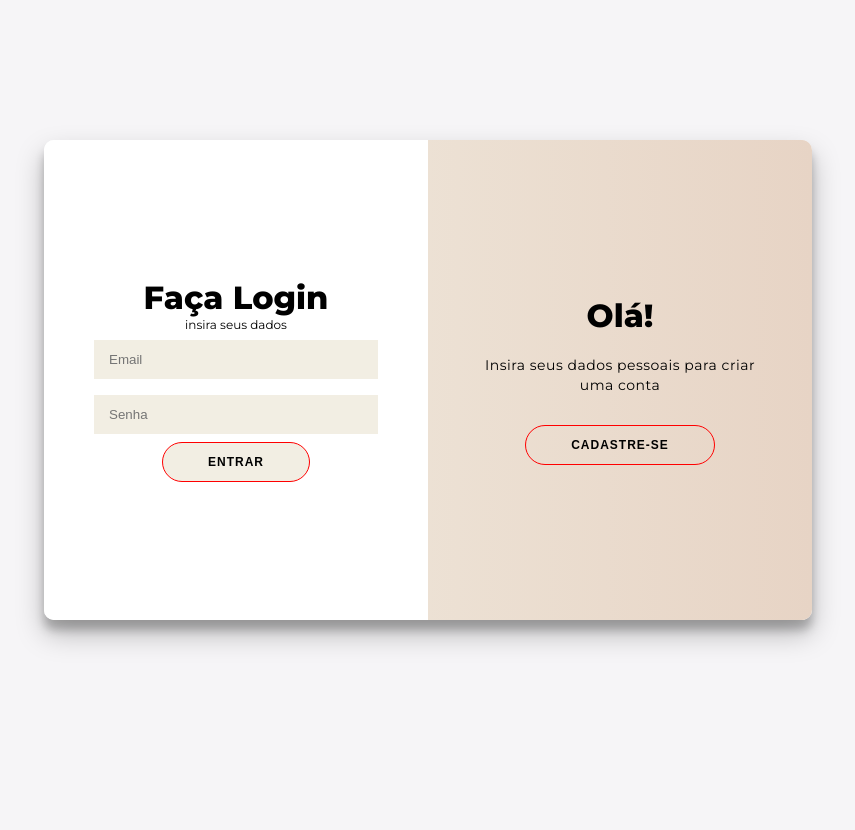
After one commit to kelvinkauan/bkmeventos, a PHP site: page /login/login.php in a window 1280 px wide. The commit adds this page. Shown: the whole page, without its empty margins (212-1067 px from the left). Run offline with PHP 8.4, Linux system fonts and the light colour scheme; some libraries are stand-ins or nearby versions.

Commit message:
login e cadastro com o frontend

```diff
--- /dev/null
+++ b/app/login/login.php
@@ -0,0 +1,66 @@
+<!DOCTYPE html>
+<html lang="en" dir="ltr">
+
+<head>
+  <meta charset="utf-8">
+  <title>Login</title>
+  <link rel="stylesheet" href="../views/styleLogin/style.css">
+  <link href="https://fonts.googleapis.com/css?family=Arvo" rel="stylesheet">
+	<link rel='stylesheet' href='https://cdnjs.cloudflare.com/ajax/libs/font-awesome/5.14.0/css/all.min.css'>
+</head>
+
+<body>
+
+
+<div class="container" id="container">
+	<div class="form-container sign-up-container">
+		<form action="./OrganizadorController.php?action=create" method="POST">
+			<h1>Crie sua conta</h1>
+			<!--  <div class="social-container">
+				<a href="#" class="social"><i class="fab fa-facebook-f"></i></a>
+				<a href="#" class="social"><i class="fab fa-google-plus-g"></i></a>
+
+			</div>-->
+			<span>use seu e-mail para se registrar</span>
+			<input type="text" name="nome" placeholder="Nome" />
+			<input type="email" name="email" placeholder="Email" />
+			<input type="password" name="senha" placeholder="Senha" />
+			<button type="submit" value="Cadastrar">Cadastrar</button>
+		</form>
+	</div>
+	<div class="form-container sign-in-container">
+		<form action="./OrganizadorController.php?action=login" method="POST">
+			<h1>Faça Login</h1>
+			<!-- <div class="social-container">
+				 <a href="#" class="social"><i class="fab fa-facebook-f"></i></a>
+				<a href="#" class="social"><i class="fab fa-google-plus-g"></i></a>
+
+			</div> -->
+			<span> insira seus dados</span>
+			<input type="email" name="email"placeholder="Email" />
+			<input type="password" name="senha" placeholder="Senha" />
+			<!-- <a href="#">Esqueceu sua senha?</a> -->
+			<button type="submit" value="login">Entrar</button>
+			<input value="1" name="login" type="hidden">
+		</form>
+	</div>
+	<div class="overlay-container">
+		<div class="overlay">
+			<div class="overlay-panel overlay-left">
+				<h1>Bem-vindo de volta!</h1>
+				<p>Para se manter conectado, faça login com seus dados pessoais</p>
+				<button class="ghost" id="signIn">Entrar</button>
+			</div>
+			<div class="overlay-panel overlay-right">
+				<h1>Olá!</h1>
+				<p>Insira seus dados pessoais para criar uma conta</p>
+				<button class="ghost" id="signUp">Cadastre-se</button>
+			</div>
+		</div>
+	</div>
+</div>
+
+<script src="../views/styleLogin/login.js" charset="utf-8"></script>
+</body>
+
+</html>
--- /dev/null
+++ b/app/views/styleLogin/login.js
@@ -0,0 +1,11 @@
+const signUpButton = document.getElementById('signUp');
+const signInButton = document.getElementById('signIn');
+const container = document.getElementById('container');
+
+signUpButton.addEventListener('click', () => {
+    container.classList.add("right-panel-active");
+});
+
+signInButton.addEventListener('click', () => {
+    container.classList.remove("right-panel-active");
+});
--- /dev/null
+++ b/app/views/styleLogin/style.css
@@ -0,0 +1,231 @@
+@import url('https://fonts.googleapis.com/css?family=Montserrat:400,800');
+
+* {
+    box-sizing: border-box;
+}
+
+body {
+    background: #f6f5f7;
+    display: flex;
+    justify-content: center;
+    align-items: center;
+    flex-direction: column;
+    font-family: 'Montserrat', sans-serif;
+    height: 100vh;
+    margin: -20px 0 50px;
+}
+
+h1 {
+    font-weight: bold;
+    margin: 0;
+}
+
+h2 {
+    text-align: center;
+}
+
+p {
+    font-size: 14px;
+    font-weight: 100;
+    line-height: 20px;
+    letter-spacing: 0.5px;
+    margin: 20px 0 30px;
+}
+
+span {
+    font-size: 12px;
+}
+
+a {
+    color: #333;
+    font-size: 14px;
+    text-decoration: none;
+    margin: 15px 0;
+}
+
+button {
+    border-radius: 20px;
+    border: 1px solid #F2eee3;
+    background-color: #F2eee3;
+    color: black;
+    font-size: 12px;
+    font-weight: bold;
+    padding: 12px 45px;
+    letter-spacing: 1px;
+    text-transform: uppercase;
+    transition: transform 80ms ease-in;
+    border-color: red;
+}
+
+button:active {
+    transform: scale(0.95);
+}
+
+button:focus {
+    outline: none;
+}
+
+button.ghost {
+    background-color: transparent;
+    border-color: red;
+}
+
+form {
+    background-color: #FFFFFF;
+    display: flex;
+    align-items: center;
+    justify-content: center;
+    flex-direction: column;
+    padding: 0 50px;
+    height: 100%;
+    text-align: center;
+}
+
+input {
+    background-color: #f2eee3;
+    border: none;
+    padding: 12px 15px;
+    margin: 8px 0;
+    width: 100%;
+}
+
+.container {
+    background-color: #fff;
+    border-radius: 10px;
+    box-shadow: 0 14px 28px rgba(0, 0, 0, 0.25),
+        0 10px 10px rgba(0, 0, 0, 0.22);
+    position: relative;
+    overflow: hidden;
+    width: 768px;
+    max-width: 100%;
+    min-height: 480px;
+}
+
+.form-container {
+    position: absolute;
+    top: 0;
+    height: 100%;
+    transition: all 0.6s ease-in-out;
+}
+
+.sign-in-container {
+    left: 0;
+    width: 50%;
+    z-index: 2;
+}
+
+.container.right-panel-active .sign-in-container {
+    transform: translateX(100%);
+}
+
+.sign-up-container {
+    left: 0;
+    width: 50%;
+    opacity: 0;
+    z-index: 1;
+}
+
+.container.right-panel-active .sign-up-container {
+    transform: translateX(100%);
+    opacity: 1;
+    z-index: 5;
+    animation: show 0.6s;
+}
+
+@keyframes show {
+
+    0%,
+    49.99% {
+        opacity: 0;
+        z-index: 1;
+    }
+
+    50%,
+    100% {
+        opacity: 1;
+        z-index: 5;
+    }
+}
+
+.overlay-container {
+    position: absolute;
+    top: 0;
+    left: 50%;
+    width: 50%;
+    height: 100%;
+    overflow: hidden;
+    transition: transform 0.6s ease-in-out;
+    z-index: 100;
+}
+
+.container.right-panel-active .overlay-container {
+    transform: translateX(-100%);
+}
+
+.overlay {
+    background: #F2eee3;
+    background: -webkit-linear-gradient(to right, #F2eee3, #e7d4c5);
+    background: linear-gradient(to right, #F2eee3, #e7d4c5);
+    background-repeat: no-repeat;
+    background-size: cover;
+    background-position: 0 0;
+    color: black;
+    position: relative;
+    left: -100%;
+    height: 100%;
+    width: 200%;
+    transform: translateX(0);
+    transition: transform 0.6s ease-in-out;
+}
+
+.container.right-panel-active .overlay {
+    transform: translateX(50%);
+}
+
+.overlay-panel {
+    position: absolute;
+    display: flex;
+    align-items: center;
+    justify-content: center;
+    flex-direction: column;
+    padding: 0 40px;
+    text-align: center;
+    top: 0;
+    height: 100%;
+    width: 50%;
+    transform: translateX(0);
+    transition: transform 0.6s ease-in-out;
+}
+
+.overlay-left {
+    transform: translateX(-20%);
+}
+
+.container.right-panel-active .overlay-left {
+    transform: translateX(0);
+}
+
+.overlay-right {
+    right: 0;
+    transform: translateX(0);
+}
+
+.container.right-panel-active .overlay-right {
+    transform: translateX(20%);
+}
+
+.social-container {
+    margin: 20px 0;
+}
+
+.social-container a {
+    border: 1px solid red;
+    border-radius: 50%;
+    display: inline-flex;
+    justify-content: center;
+    align-items: center;
+    margin: 0 5px;
+    height: 40px;
+    width: 40px;
+    background: #f2eee3;
+}
```
Also changed, not shown: app/controllers/OrganizadorController.php (+6 -6 lines), app/login/loginantigo.php (renamed from app/views/login/login.php, +9 -7 lines), app/repository/OrganizadorRepository.php (+4 -5 lines).
